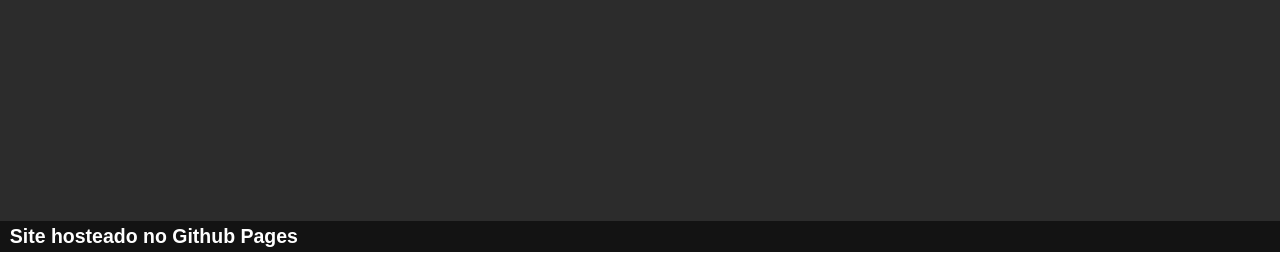
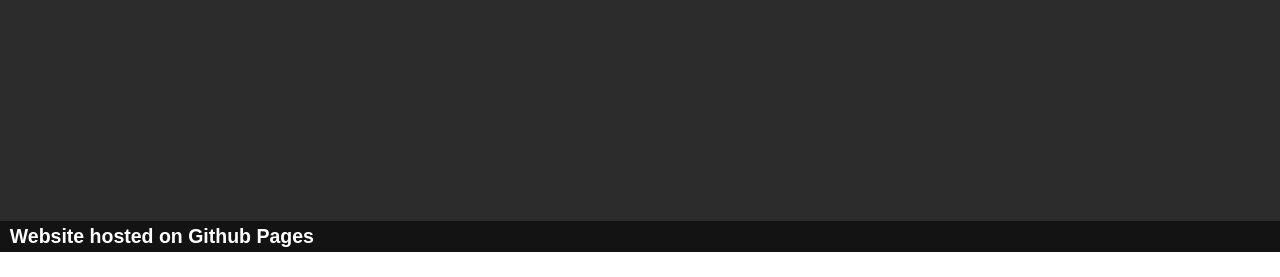
Before and after one commit to Brisolo32/TestBot, a plain HTML site: page index.html in a window 1280 px wide. Shown: the part 523-800 px from the top of the page. Drawn offline with Linux system fonts and the light colour scheme.

Commit message:
Update index.html

```diff
--- a/index.html
+++ b/index.html
@@ -31,7 +31,7 @@
             <div class="footer__links">
                 <div class="footer__link--wrapper">
                     <div class="footer__link--items">
-                        <h2> Site hosteado no Github Pages</h2>
+                        <h2> Website hosted on Github Pages</h2>
                     </div>
                 </div>
             </div>
```
